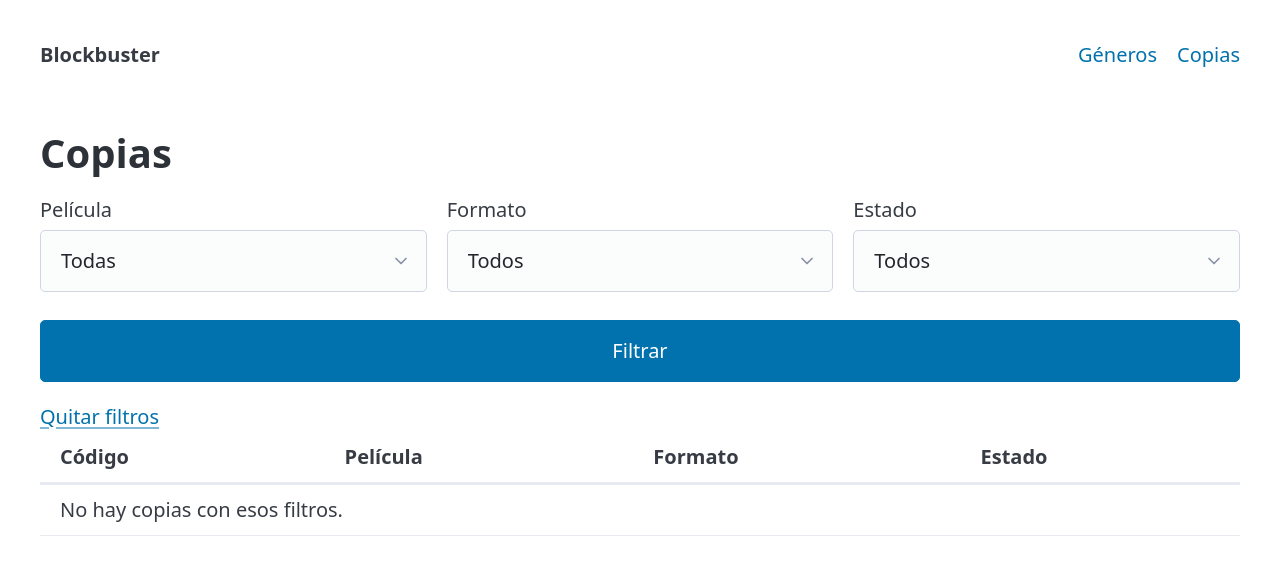
After one commit to prv-cftohiggins/blockbuster, a Laravel app: template resources/views/copias/index.blade.php in a window 1280 px wide. The commit adds this page. Shown: the top 575 px of the page. Run offline with Laravel 12, Linux system fonts and the light colour scheme; the template is opened without the code that fills it, so the values that code supplies are empty; some libraries are stand-ins or nearby versions.

Commit message:
Pantalla de copias con filtros

```diff
--- a/app/Models/Copia.php
+++ b/app/Models/Copia.php
@@ -3,6 +3,7 @@
 namespace App\Models;
 
 use Illuminate\Database\Eloquent\Model;
+use Illuminate\Database\Eloquent\Relations\BelongsTo;
 
 class Copia extends Model
 {
--- /dev/null
+++ b/resources/views/copias/index.blade.php
@@ -0,0 +1,67 @@
+@extends('layouts.app')
+
+@section('titulo', 'Copias')
+
+@section('contenido')
+    <form method="get" action="{{ route('copias.index') }}">
+        <div class="grid">
+            <label>
+                Película
+                <select name="pelicula">
+                    <option value="">Todas</option>
+                    @foreach ($peliculas as $pelicula)
+                        <option value="{{ $pelicula->id }}" @selected(($filtros['pelicula'] ?? '') == $pelicula->id)>{{ $pelicula->titulo }}</option>
+                    @endforeach
+                </select>
+            </label>
+
+            <label>
+                Formato
+                <select name="formato">
+                    <option value="">Todos</option>
+                    @foreach ($formatos as $formato)
+                        <option value="{{ $formato }}" @selected(($filtros['formato'] ?? '') === $formato)>{{ $formato }}</option>
+                    @endforeach
+                </select>
+            </label>
+
+            <label>
+                Estado
+                <select name="estado">
+                    <option value="">Todos</option>
+                    @foreach ($estados as $valor => $texto)
+                        <option value="{{ $valor }}" @selected(($filtros['estado'] ?? '') === $valor)>{{ $texto }}</option>
+                    @endforeach
+                </select>
+            </label>
+        </div>
+
+        <button type="submit">Filtrar</button>
+        <a href="{{ route('copias.index') }}">Quitar filtros</a>
+    </form>
+
+    <table>
+        <thead>
+            <tr>
+                <th>Código</th>
+                <th>Película</th>
+                <th>Formato</th>
+                <th>Estado</th>
+            </tr>
+        </thead>
+        <tbody>
+            @forelse ($copias as $copia)
+                <tr>
+                    <td>{{ $copia->codigo }}</td>
+                    <td>{{ $copia->pelicula?->titulo ?? 'Película eliminada' }}</td>
+                    <td>{{ $copia->formato }}</td>
+                    <td>{{ $estados[$copia->estado] ?? $copia->estado }}</td>
+                </tr>
+            @empty
+                <tr>
+                    <td colspan="4">No hay copias con esos filtros.</td>
+                </tr>
+            @endforelse
+        </tbody>
+    </table>
+@endsection
--- a/resources/views/layouts/app.blade.php
+++ b/resources/views/layouts/app.blade.php
@@ -14,6 +14,7 @@
             </ul>
             <ul>
                 <li><a href="{{ route('generos.index') }}">Géneros</a></li>
+                <li><a href="{{ route('copias.index') }}">Copias</a></li>
             </ul>
         </nav>
     </header>
--- a/routes/web.php
+++ b/routes/web.php
@@ -1,6 +1,7 @@
 <?php
 
 use App\Http\Controllers\GeneroController;
+use App\Http\Controllers\CopiaController;
 use App\Models\Pelicula;
 use App\Models\Socio;
 use Illuminate\Support\Facades\Route;
@@ -19,3 +20,5 @@ Route::get('/peliculas', function () {
 Route::get('/socios', function () {
     return Socio::orderBy('nombre')->get();
 });
+
+Route::get('/copias', [CopiaController::class, 'index'])->name('copias.index');
```
Also changed, not shown: app/Http/Controllers/CopiaController.php (added, +37 -0 lines).
